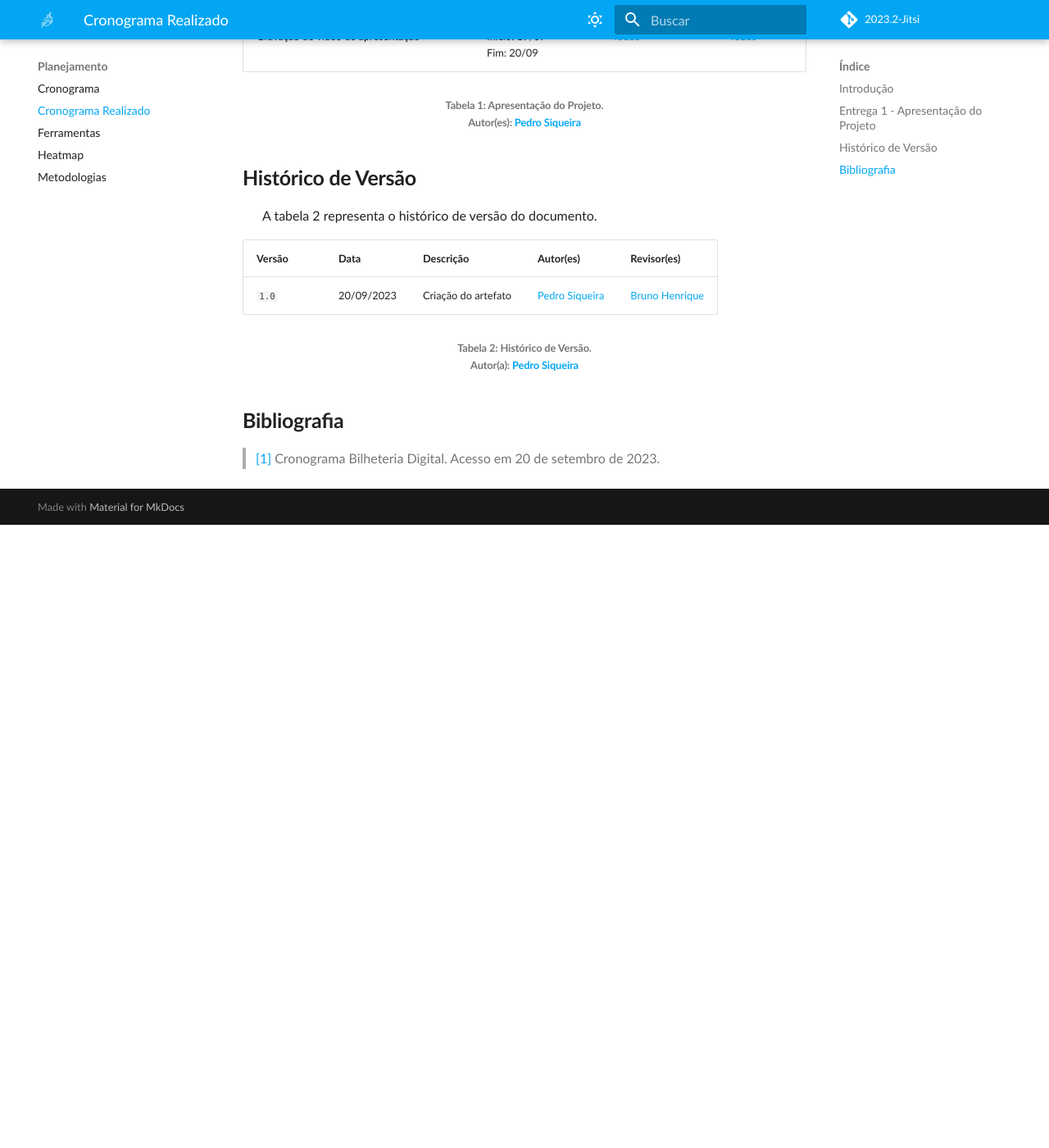
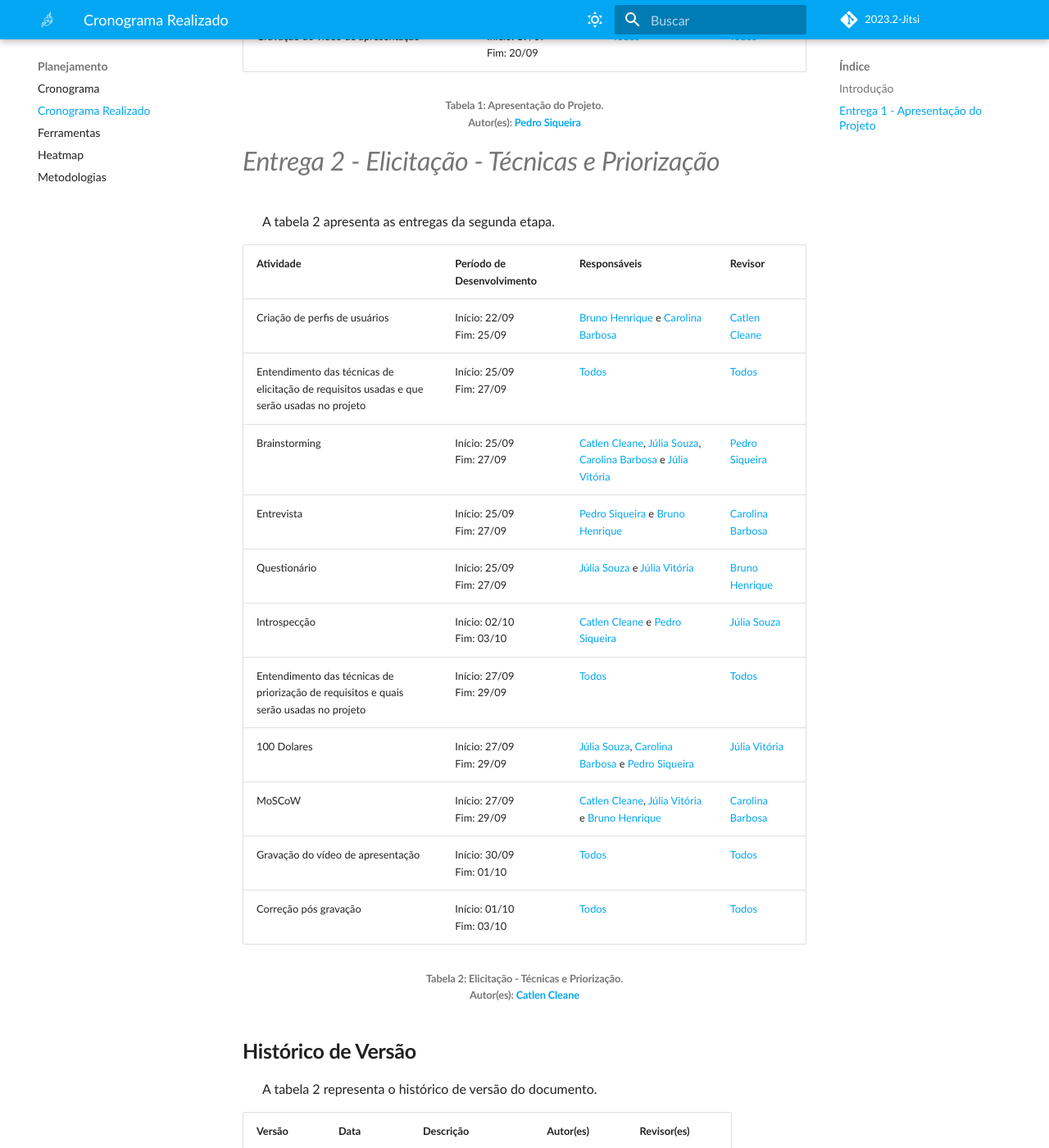
Before and after one commit to Requisitos-de-Software/2023.2-Jitsi, an MkDocs documentation site: the page built from docs/Planejamento/cronograma_realizado.md, in a window 1280 px wide and 1400 px high, scrolled down 1213 px. Shown: the whole window at 82% size. Built offline with MkDocs 1.6.1 and Material for MkDocs 9.7.7, drawn with Linux system fonts in a browser that asks for light colours; some web fonts are replaced; comment, search, counter and statistics services are not loaded; before the commit the page ends 1853 px from its top, so only the background shows below that; some of the changed text lies outside the part shown.

Commit message:
Upload da tecnica de Introspecção e edição do cronograma realizado

```diff
--- a/docs/Planejamento/cronograma_realizado.md
+++ b/docs/Planejamento/cronograma_realizado.md
@@ -29,6 +29,33 @@
 <br/> Autor(es): <a href="https://github.com/pedrosiq">Pedro Siqueira</a></h6>
 </center>
 
+# *Entrega 2 - Elicitação - Técnicas e Priorização*
+<p align="justify">
+&emsp;&emsp;A tabela 2 apresenta as entregas da segunda etapa.
+</p>
+
+| Atividade | Período de Desenvolvimento | Responsáveis | Revisor|
+|--------------------------------------------------------------------------------------------|------------------------------|-----------------------|---------------|
+| Criação de perfis de usuários  | Início: 22/09 <br>Fim: 25/09 | [Bruno Henrique](https://github.com/BrunoHenrique00) e [Carolina Barbosa](https://github.com/CarolinaBarb)| [Catlen Cleane](https://github.com/catlenc) |
+| Entendimento das técnicas de elicitação de requisitos usadas e que serão usadas no projeto | Início: 25/09 <br>Fim: 27/09 | [Todos](https://requisitos-de-software.github.io/2023.2-Jitsi/#equipe) | [Todos](https://requisitos-de-software.github.io/2023.2-Jitsi/#equipe)|
+| Brainstorming | Início: 25/09 <br>Fim: 27/09 | [Catlen Cleane](https://github.com/catlenc), [Júlia Souza](https://github.com/JuliaSSouza), [Carolina Barbosa](https://github.com/CarolinaBarb) e [Júlia Vitória](https://github.com/Juhvitoria4)| [Pedro Siqueira](https://github.com/PedroSiq)|
+| Entrevista | Início: 25/09 <br>Fim: 27/09 |[Pedro Siqueira](https://github.com/PedroSiq) e [Bruno Henrique](https://github.com/BrunoHenrique00)|[Carolina Barbosa](https://github.com/CarolinaBarb)|
+| Questionário | Início: 25/09 <br>Fim: 27/09 |[Júlia Souza](https://github.com/JuliaSSouza) e [Júlia Vitória](https://github.com/Juhvitoria4)|[Bruno Henrique](https://github.com/BrunoHenrique00)|
+| Introspecção | Início: 02/10 <br>Fim: 03/10 |[Catlen Cleane](https://github.com/catlenc) e [Pedro Siqueira](https://github.com/PedroSiq)|[Júlia Souza](https://github.com/JuliaSSouza)|
+| Entendimento das técnicas de priorização de requisitos e quais serão usadas no projeto| Início: 27/09 <br>Fim: 29/09 | [Todos](https://requisitos-de-software.github.io/2023.2-Jitsi/#equipe) | [Todos](https://requisitos-de-software.github.io/2023.2-Jitsi/#equipe)|
+| 100 Dolares| Início: 27/09 <br>Fim: 29/09 |[Júlia Souza](https://github.com/JuliaSSouza), [Carolina Barbosa](https://github.com/CarolinaBarb) e [Pedro Siqueira](https://github.com/PedroSiq)|[Júlia Vitória](https://github.com/Juhvitoria4)|
+| MoSCoW| Início: 27/09 <br>Fim: 29/09 |[Catlen Cleane](https://github.com/catlenc), [Júlia Vitória](https://github.com/Juhvitoria4) e [Bruno Henrique](https://github.com/BrunoHenrique00)|[Carolina Barbosa](https://github.com/CarolinaBarb)|
+| Gravação do vídeo de apresentação | Início: 30/09 <br>Fim: 01/10 | [Todos](https://requisitos-de-software.github.io/2023.2-Jitsi/#equipe)| [Todos](https://requisitos-de-software.github.io/2023.2-Jitsi/#equipe)|
+| Correção pós gravação | Início: 01/10 <br>Fim: 03/10 | [Todos](https://requisitos-de-software.github.io/2023.2-Jitsi/#equipe)| [Todos](https://requisitos-de-software.github.io/2023.2-Jitsi/#equipe)|
+
+
+<center>
+<h6> Tabela 2: Elicitação - Técnicas e Priorização.
+<br/> Autor(es): <a href="https://github.com/catlenc">Catlen Cleane</a></h6>
+</center>
+
+
+
 ## **Histórico de Versão**
 <p align="justify">
 &emsp;&emsp;A tabela 2 representa o histórico de versão do documento.
@@ -37,6 +64,7 @@
 | Versão | Data | Descrição | Autor(es)| Revisor(es)|
 |--------|------------|--------------------------------------------------------|------------------------------------------------------------------------------------|--------------------------------------|
 | `1.0`  | 20/09/2023 | Criação do artefato | [Pedro Siqueira](https://github.com/PedroSiq) | [Bruno Henrique](https://github.com/BrunoHenrique00)|
+| `1.1`  | 02/10/2023 | Inclusão da entrega 2 | [Catlen Cleane](https://github.com/catlenc) |[Carolina Barbosa](https://github.com/CarolinaBarb)|
 
 <center>
 <h6> Tabela 2: Histórico de Versão.
--- a/mkdocs.yml
+++ b/mkdocs.yml
@@ -39,6 +39,8 @@
     - Ferramentas: Planejamento/ferramentas.md
     - Heatmap: Planejamento/heatmap.md
     - Metodologias: Planejamento/metodologias.md
+  - Elicitação:
+    - Introspecção: Elicitação/Introspecção.md
   - Pré-Rastreabilidade:
     - Escolha do Aplicativo: PreRastreabilidade/AppEscolhido.md
     - Rich Picture: PreRastreabilidade/RichPicture.md
```
Also changed, not shown: docs/Elicitação/Introspecção.md (added, +48 -0 lines), docs/Planejamento/cronograma.md (+8 -8 lines).
